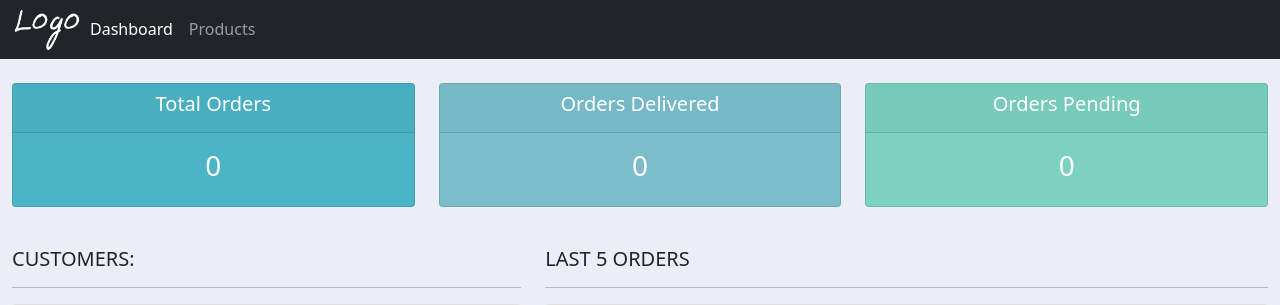
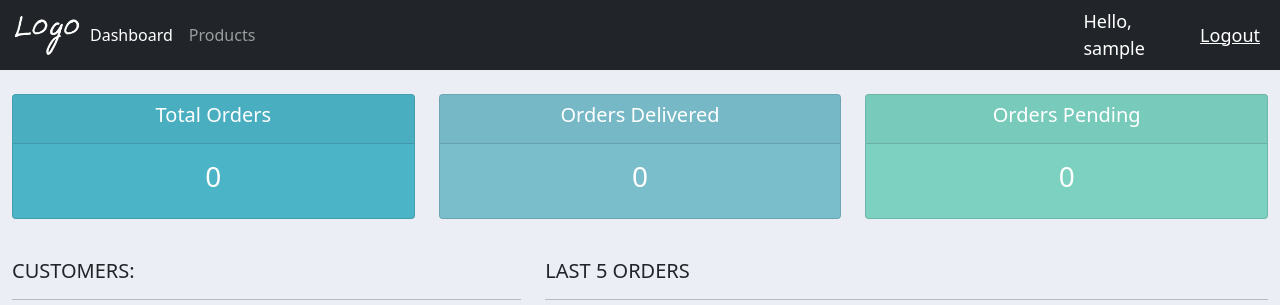
Before and after one commit to sonmezmusa/dnnsIvyCrshCrsTtrl, a Django app: page / in a window 1280 px wide. Shown: the top 305 px of the page. Run offline with Django 3.2, Linux system fonts and the light colour scheme; the visitor is signed in with stand-in values (Sample User, id 1).

Commit message:
templates/accounts/navbar.html değiştirildi Logout işlemi için link eklendi, giriş yapan kullanıcının user bilgisi bastırıldı.

```diff
--- a/templates/accounts/navbar.html
+++ b/templates/accounts/navbar.html
@@ -1,4 +1,13 @@
 {% load static %}
+
+<style>
+  .hello-msg{
+    font-size: 18px;
+    color: #fff;
+    margin-right: 20px;
+  }
+</style>
+
 <nav class="navbar navbar-expand-lg navbar-dark bg-dark">
   <div class="container-fluid">
     <img id="logo" src="{% static 'images/logo.png' %}">
@@ -16,4 +25,6 @@
       </ul>
     </div>
   </div>
+  <span class="hello-msg">Hello, {{ request.user }}</span>
+  <span><a class="hello-msg" href="{% url 'accounts:logout' %}">Logout</a></span>
 </nav>
```
